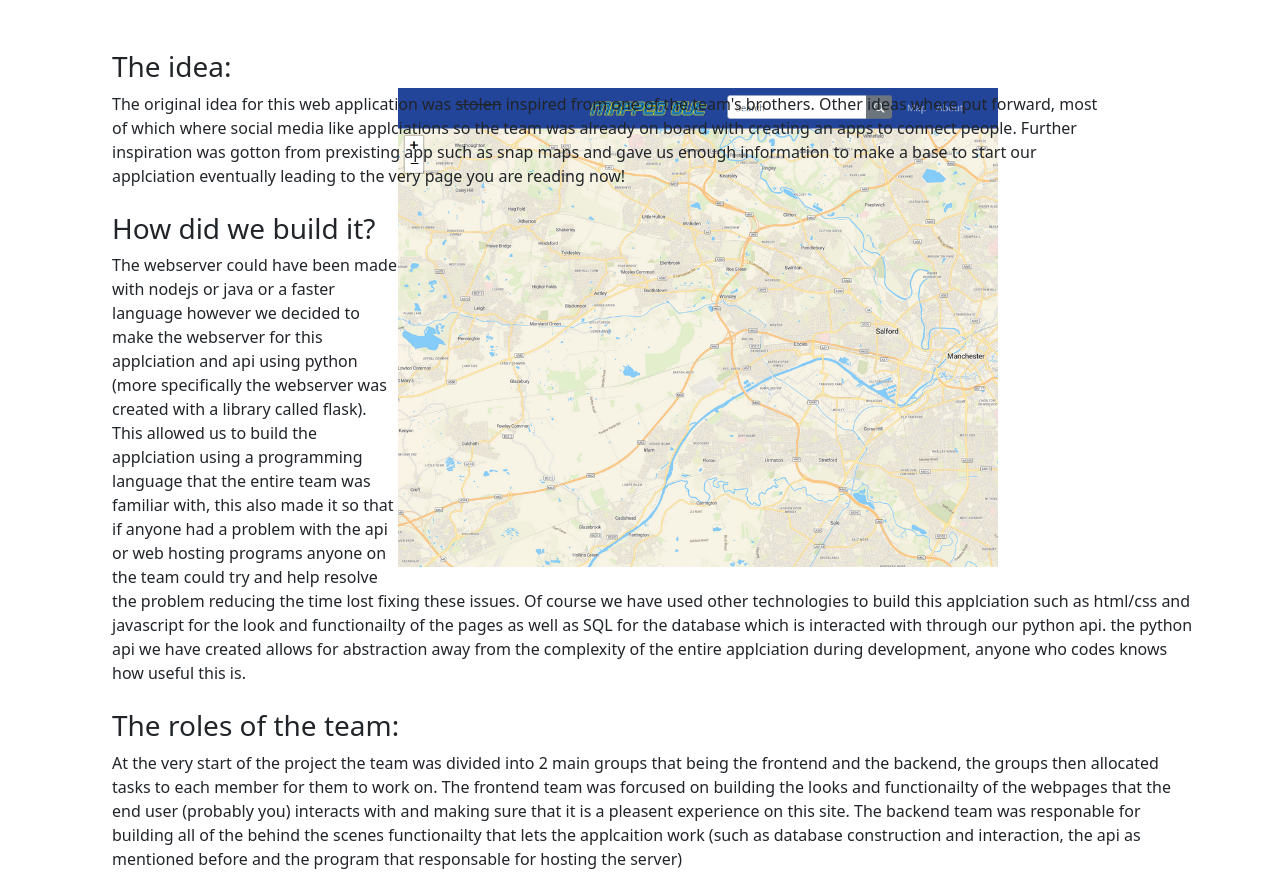
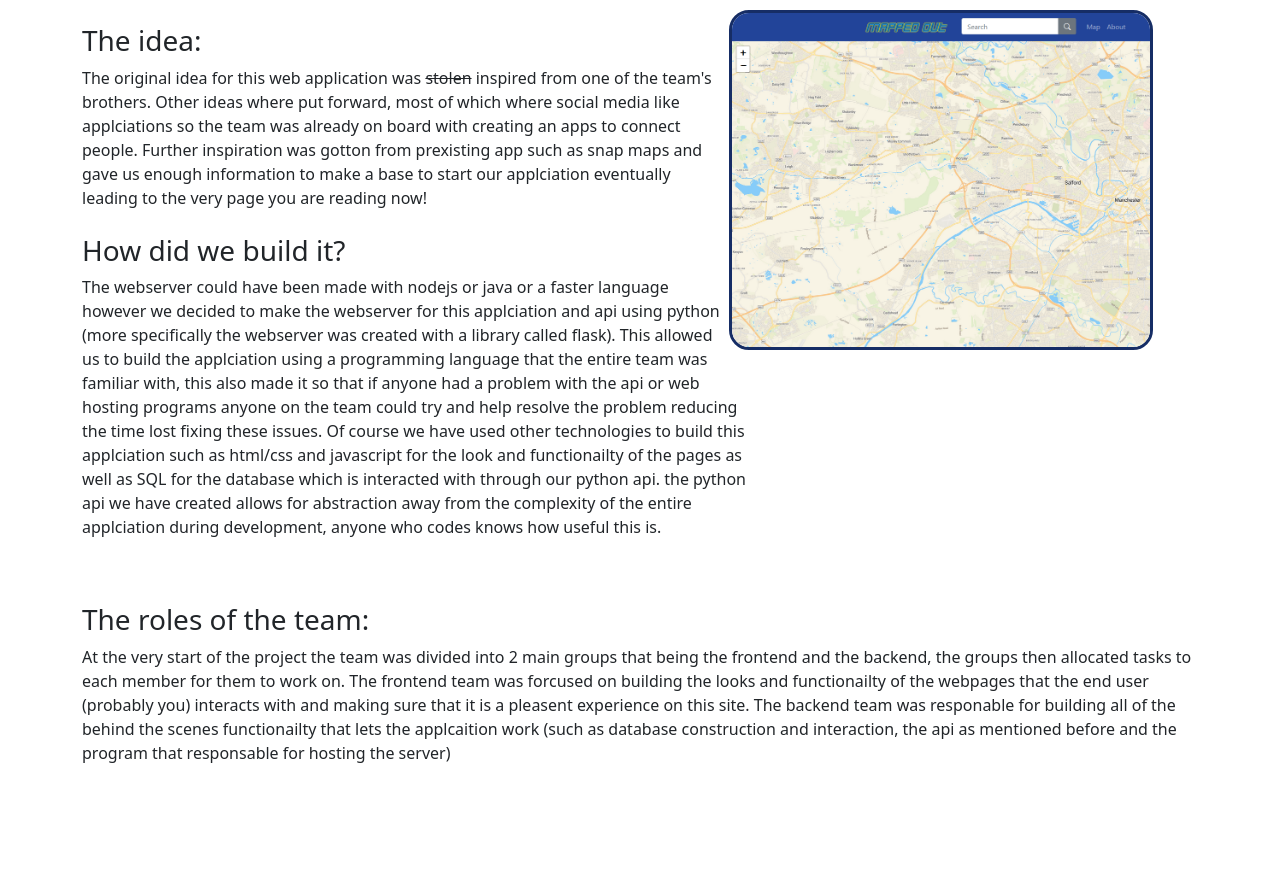
Before and after one commit to InstinctM/mapped_out, a Flask app: page /about in a window 1280 px wide. Shown: the part 70-957 px from the top of the page. After the commit the page ends 833 px from the top, so only its background shows below. Run offline with Flask 2, Linux system fonts and the light colour scheme; some libraries are stand-ins or nearby versions.

Commit message:
corrected the about page image

```diff
--- a/web/templates/about.html
+++ b/web/templates/about.html
@@ -7,22 +7,21 @@
 {%block content%}
 
 <div class="container m-auto">
-    <div style="margin-left: 30px;">
-        <div style="width: 1000px; margin-top: 50px;">
+    <img src="../static/img/about.png" alt="Main map" style="float: right; width: 38%; margin-top: 10px; margin-right: 4%; border-radius: 20px; border-width: 3px; border-color: #162d65; border-style: solid;">
+    <div>
+        <br>
         <h3>The idea:</h3>
         <p style="display:inline;">The original idea for this web application was</p> <strike style="display: inline;"> stolen</strike> <p style="display: inline;"> inspired from one of the team's brothers. Other ideas where put forward, most of which where social media like applciations so the team was already on board with creating an apps to connect people.
             Further inspiration was gotton from prexisting app such as snap maps and gave us enough information to make a base to start our applciation eventually leading to the very page you are reading now!</p>
+        <br> <br>
     </div>
-            <img src="../static/img/about.png" alt="Main map" style="float: right; width: 600px; margin-top: -100px; margin-right: 200px;">
-            <br>
     <h3>How did we build it?</h3>
-    <p style="display: inline;">The webserver could have been made with nodejs or java or a faster language however we decided to make the webserver for this applciation and api using python (more specifically the webserver was created with a library called flask). This allowed us to build the applciation using a programming language that the entire team was familiar with, this also made it so that if anyone had a problem with the api or web hosting programs anyone on the team could try and help resolve the problem reducing the time lost fixing these issues.
+    <p style="width: 60%;">The webserver could have been made with nodejs or java or a faster language however we decided to make the webserver for this applciation and api using python (more specifically the webserver was created with a library called flask). This allowed us to build the applciation using a programming language that the entire team was familiar with, this also made it so that if anyone had a problem with the api or web hosting programs anyone on the team could try and help resolve the problem reducing the time lost fixing these issues.
         Of course we have used other technologies to build this applciation such as html/css and javascript for the look and functionailty of the pages as well as SQL for the database which is interacted with through our python api. the python api we have created allows for abstraction away from the complexity of the entire applciation during development, anyone who codes knows how useful this is. </p>
         <br><br>
     <h3>The roles of the team:</h3>
     <p>At the very start of the project the team was divided into 2 main groups that being the frontend and the backend, the groups then allocated tasks to each member for them to work on. The frontend team was forcused on building the looks and functionailty of the webpages that the end user (probably you) interacts with and making sure that it is a pleasent experience on this site. The backend team was responable for building all of the behind the scenes functionailty that lets the applcaition work (such as database construction and interaction, the api as mentioned before and the program that responsable for hosting the server)</p>
 </div>
-</div>
 
 
 {%endblock%}
```
Lines whose indentation alone changed are shown as unchanged.
